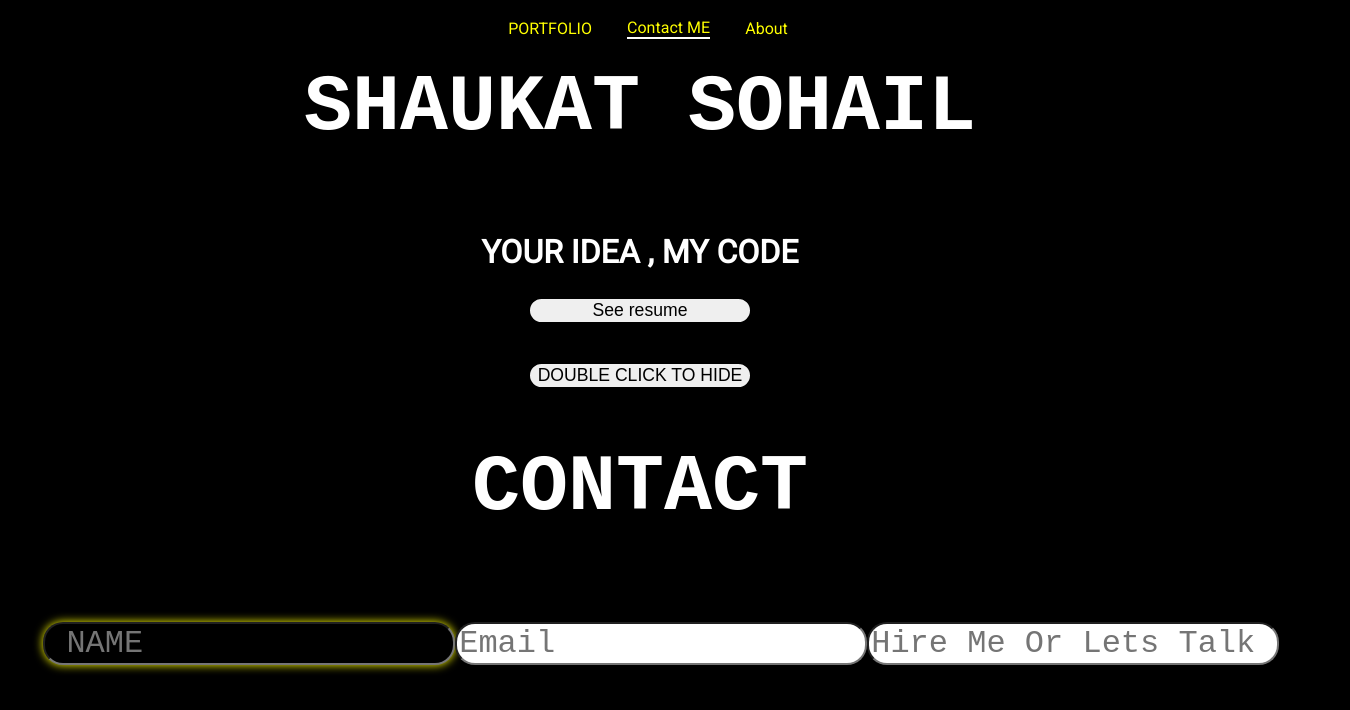
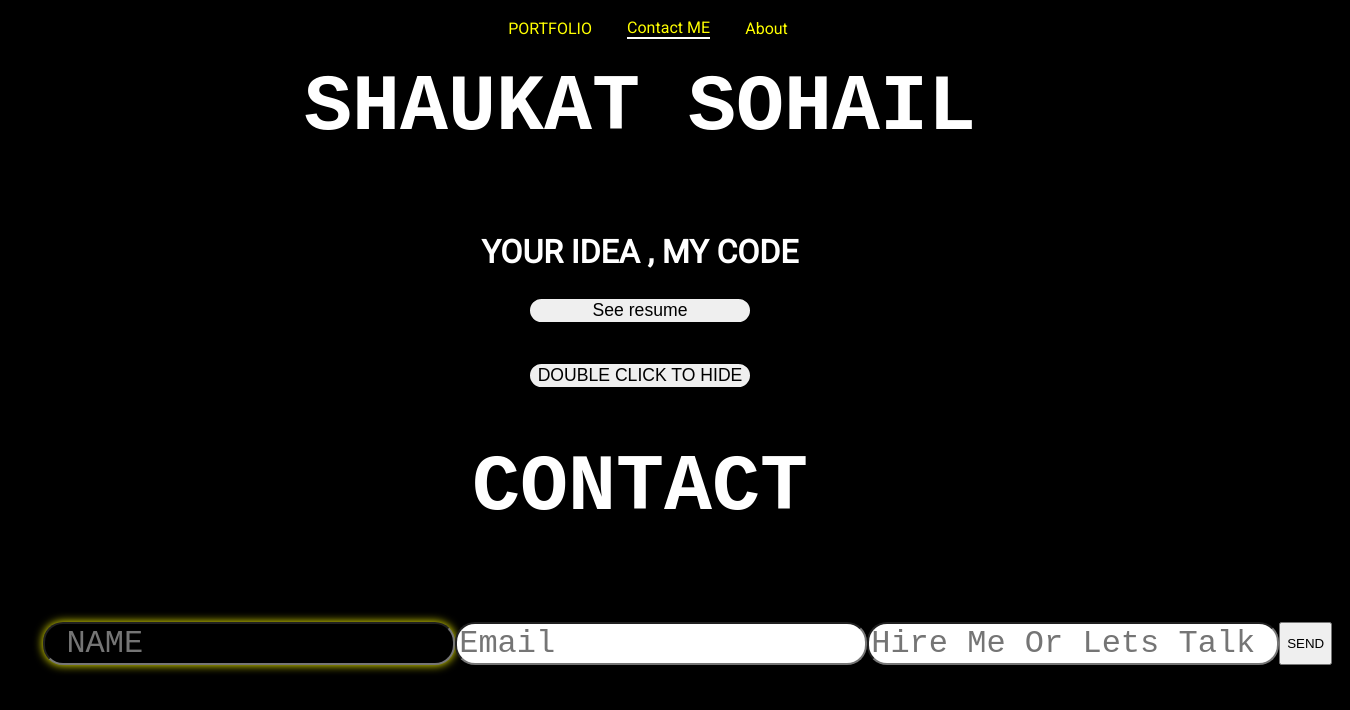
Before and after one commit to Shaukat456/MERNFolio, a React (Create React App) app: page /Contact in a window 1280 px wide. Both pictures are taken after a click on the button "HIRE ME". Shown: the top 710 px of the page, 1350 px wide, since content can reach past the window. Built offline with nearby package versions, Linux system fonts and the light colour scheme.

Commit message:
Fixing Contact bUTTON

```diff
--- a/src/Contact.js
+++ b/src/Contact.js
@@ -77,7 +77,9 @@ const SeeContact=()=>{
     <Cinput type='Name' autoFocus autoCapitalize placeholder=' NAME' />
         <Cinput type='email' placeholder='Email' />
         <Cinput type='text' placeholder='Hire me Or Lets Talk ' />
+    <button> SEND </button>
         </Fade >
+
         </ContactForm>
     </>
   )
```
